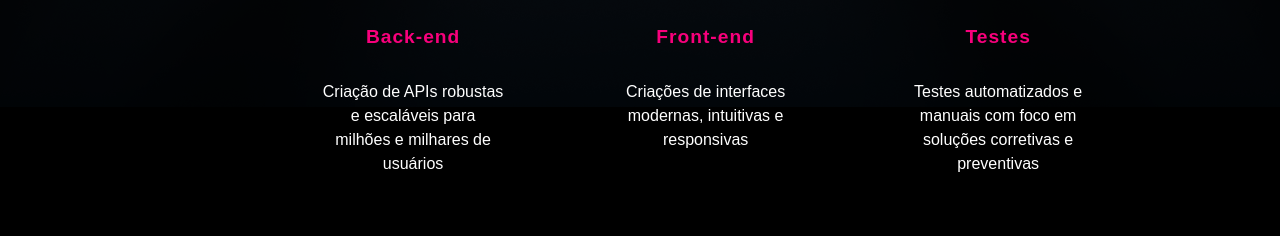
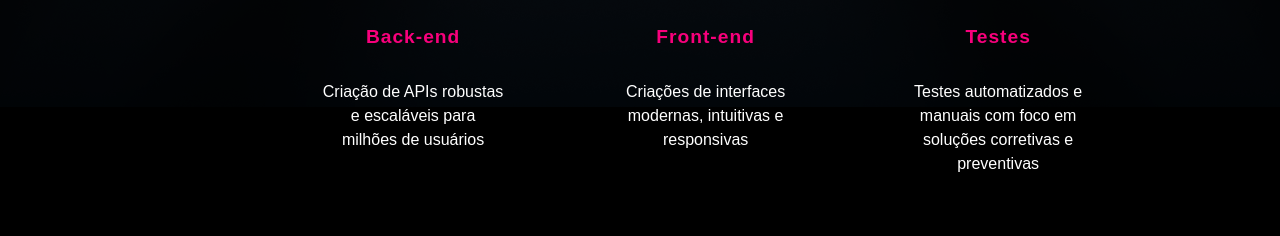
Before and after one commit to alissonkl20/porti, a React (Vite) app in the folder app/: page / in a window 1280 px wide. Shown: the part 540-776 px from the top of the page. Built offline with nearby package versions, Linux system fonts and the light colour scheme.

Commit message:
corrige texto da descrição da habilidade no componente Home

```diff
--- a/app/src/components/Home.jsx
+++ b/app/src/components/Home.jsx
@@ -40,7 +40,7 @@ function HomePage() {
                   <span className="skill-title">Back-end</span>
                   <div className="badges">
                     <span className="badge">
-                      Criação de APIs robustas e escaláveis para milhões e milhares de usuários
+                      Criação de APIs robustas e escaláveis para milhões de usuários
                     </span>
                   </div>
                 </div>
```
